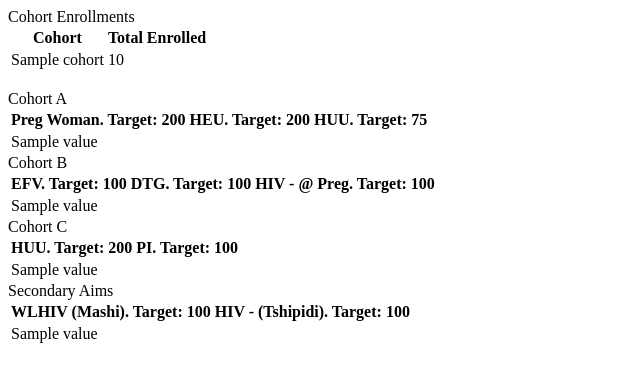
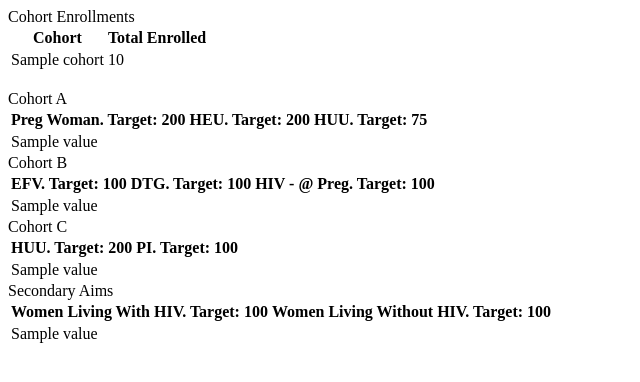
Before and after one commit to geek911/flourish-reports, a Django app: template flourish_reports/templates/flourish_reports/enrolment/enrolment.html in a window 1280 px wide. Shown: the top 382 px of the page, without its empty margins (0-640 px from the left). Run offline with Django 3.2, Linux system fonts and the light colour scheme; the template is opened without the code that fills it: most values are stand-ins (such as "Sample title", 1, 10 or a date in 2020); parts of the project's set-up code (start-up, migrations or seed data) failed here and were passed over; some libraries are stand-ins or nearby versions.

Commit message:
Changed labels for secondary aims

```diff
--- a/flourish_reports/templates/flourish_reports/enrolment/secondary_aims.html
+++ b/flourish_reports/templates/flourish_reports/enrolment/secondary_aims.html
@@ -4,8 +4,8 @@
 		<table class="table">
 		  <thead>
 		    <tr>
-		      <th scope="col">WLHIV (Mashi). Target: 100</th>
-		      <th scope="col">HIV - (Tshipidi). Target: 100</th>
+		      <th scope="col">Women Living With HIV. Target: 100</th>
+		      <th scope="col">Women Living Without HIV. Target: 100</th>
 		    </tr>
 		  </thead>
 		  <tbody>
```
